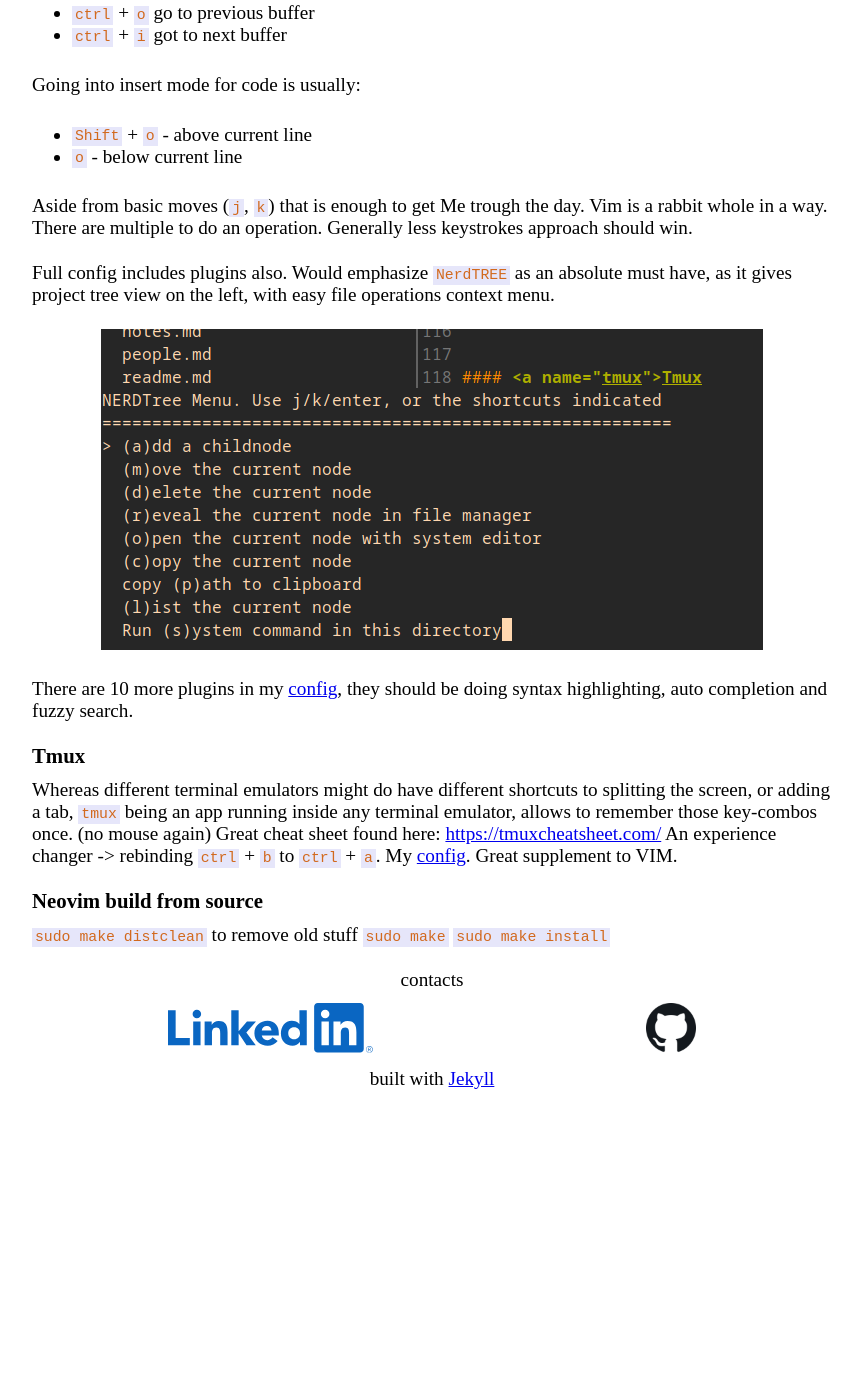
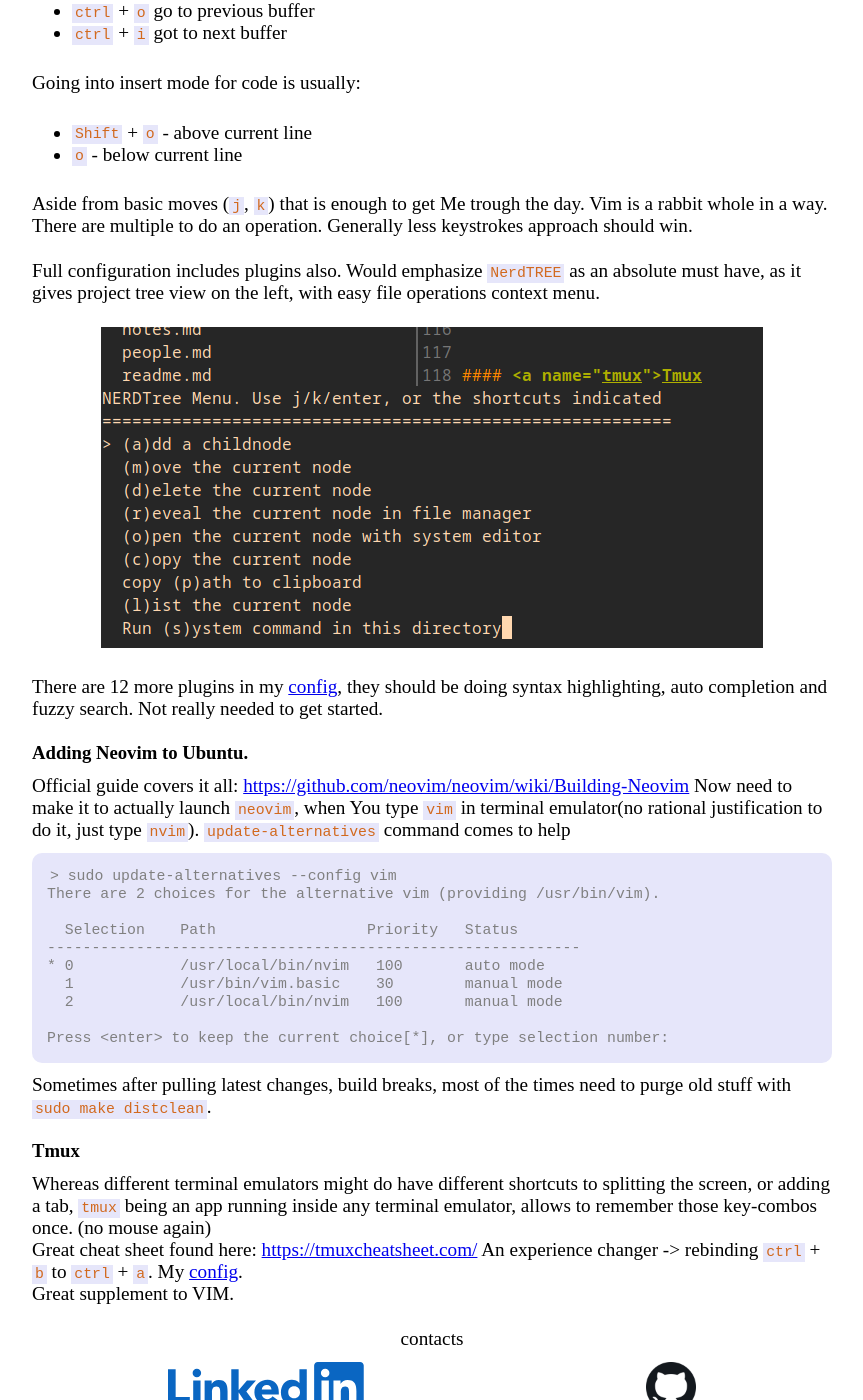
Before and after one commit to DmitryAlCh/mypage, a Jekyll site: the page built from _posts/2022-20-07-linux-commands.md, in a window 1280 px wide and 1400 px high, scrolled down 2185 px. Shown: the whole window, without its empty margins (208-1071 px from the left). Built offline with Jekyll 4.4.1, drawn with Linux system fonts in a browser that asks for light colours; before the commit the page ends 3287 px from its top, so only the background shows below that; some of the changed text lies outside the part shown.

Commit message:
additions to balkans article and cleanup linux article

````diff
--- a/_posts/2022-20-07-linux-commands.md
+++ b/_posts/2022-20-07-linux-commands.md
@@ -40,7 +42,7 @@ dpkg -l | tail -n +6 | grep -E 'linux-image-[0-9]+'
 ```
 Now it will become the last entered command, so can hit `UP` or `fc` arrow to edit it.
 
-#### <a name="purging old kernels">Purging old kernels.
+#### <a name="dpkg --purge">`dpkg --purge` Purging old kernels.
 Sometimes You can't `sudo apt-get upgrade` anymore it gives some error.
 Especially when disk is encrypted, `boot` partition tends to be smallish.
 So just check <a name="df">`df /boot/`:
@@ -67,13 +69,13 @@ sudo: apt-gEt: command not found
 Instead of hitting `UP` key, and key navigate to typo, `fc` would
 bring in last command inside VIM, edit, and `:wq`.
 
-#### <a name="vim as default editor">Setting VIM as default editor
+#### <a name="vim as default editor">`VIM`- Setting as default editor
 Using `fc` command makes only when VIM is Your editor.
 ```
 echo "export EDITOR='vim'" >> ~/.bashrc
 ```
 
-#### <a name="VIM">VIM
+### <a name="VIM">`VIM` getting through the day
 Why? No need to ever touch mouse, in combination with `Tmux` becomes a super power.
 Using daily as main code-editor for typescript. Mostly using only basic commands.
 Enjoy the pattern: `action` + `in or around` + `symbol`.
@@ -107,19 +109,37 @@ Aside from basic moves (`j`, `k`) that is enough to get Me trough the day.
 Vim is a rabbit whole in a way. There are multiple to do an operation. Generally
 less keystrokes approach should win.
 
-Full config includes plugins also.
+Full configuration includes plugins also.
 Would emphasize `NerdTREE` as an absolute must have, as it gives project tree view on the left,
 with easy file operations context menu.
 <p align="center">
-    <img alt="nerdree m menu" src="{{site.base_url}}/assets/images/nerdtreemenu.png" />
+    <img alt="nerdree context menu" src="{{site.base_url}}/assets/images/nerdtreemenu.png" />
 </p>
+There are 12 more plugins in my [config](https://github.com/DmitryAlCh/dotfiles/tree/main/nvim),
+they should be doing syntax highlighting, auto completion and fuzzy search. Not really needed
+to get started.
 
+### <a name="installing neovim">Adding Neovim to Ubuntu.
+Official guide covers it all: [https://github.com/neovim/neovim/wiki/Building-Neovim](https://github.com/neovim/neovim/wiki/Building-Neovim)
+Now need to make it to actually launch `neovim`, when You type `vim` in terminal
+emulator(no rational justification to do it, just type `nvim`).
+<a name="update-alternatives --config vim">`update-alternatives` command comes to help
+```
+> sudo update-alternatives --config vim
+There are 2 choices for the alternative vim (providing /usr/bin/vim).
 
-There are 10 more plugins in my [config](https://github.com/DmitryAlCh/dotfiles/tree/main/nvim),
-they should be doing syntax highlighting, auto completion and fuzzy search.
+  Selection    Path                 Priority   Status
+------------------------------------------------------------
+* 0            /usr/local/bin/nvim   100       auto mode
+  1            /usr/bin/vim.basic    30        manual mode
+  2            /usr/local/bin/nvim   100       manual mode
 
+Press <enter> to keep the current choice[*], or type selection number:
+```
+Sometimes after pulling latest changes, build breaks, most of the times need
+to purge old stuff with `sudo make distclean`.
 
-#### <a name="tmux">Tmux
+### <a name="tmux">Tmux
 Whereas different terminal emulators might do have different shortcuts to
 splitting the screen, or adding a tab, `tmux` being an app running inside any
 terminal emulator, allows to remember those key-combos once. (no mouse again)
@@ -127,8 +147,3 @@ Great cheat sheet found here: [https://tmuxcheatsheet.com/](https://tmuxcheatshe
 An experience changer -> rebinding `ctrl` + `b` to `ctrl` + `a`.
 My [config](https://github.com/DmitryAlCh/dotfiles/blob/main/tmux/tmux.conf).
 Great supplement to VIM.
-
-#### Neovim build from source
-`sudo make distclean` to remove old stuff
-`sudo make`
-`sudo make install`
````
Also changed, not shown: other parts of _posts/2022-20-07-linux-commands.md (+5 -3 lines), _posts/2022-07-06-balkans.md (+5 -3 lines).
